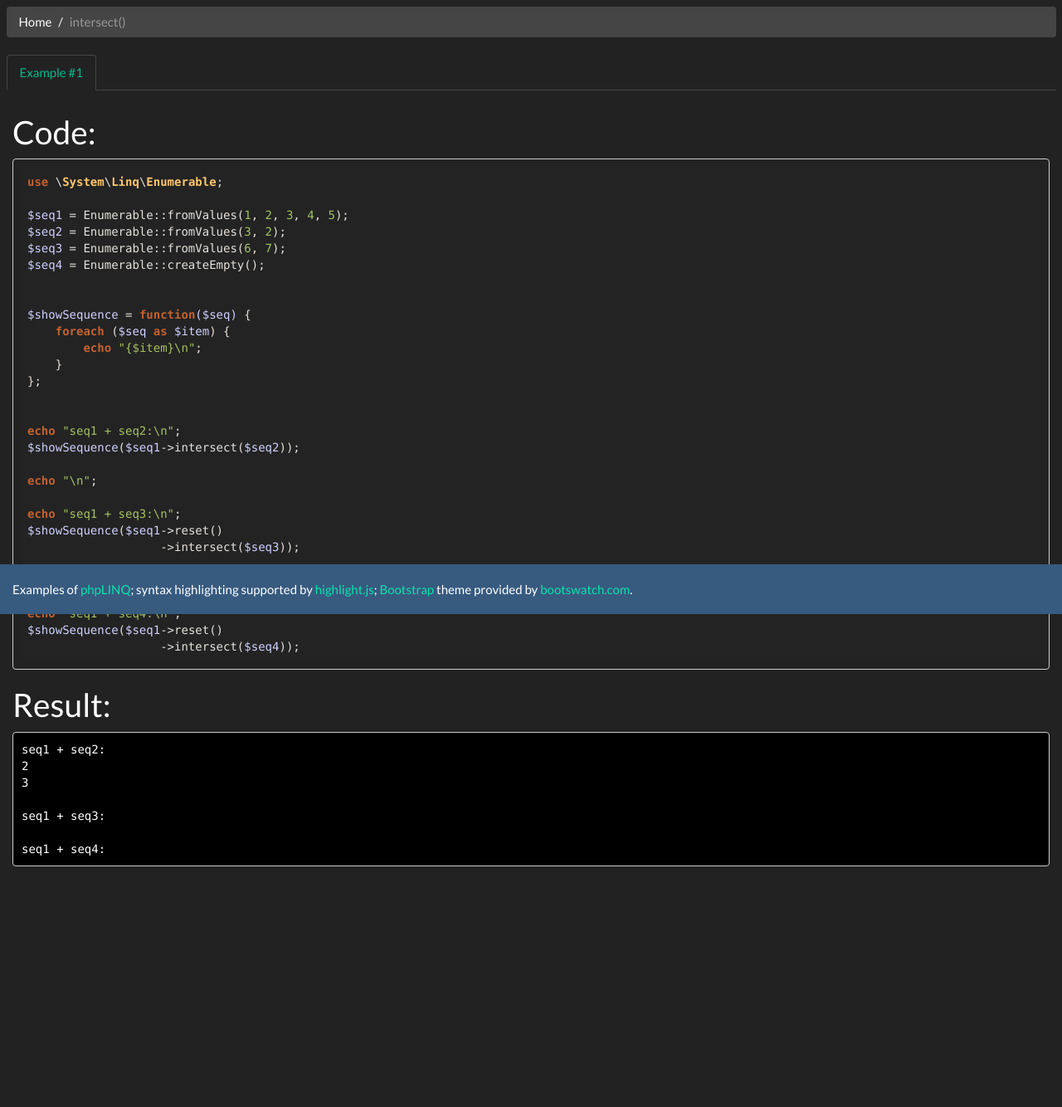
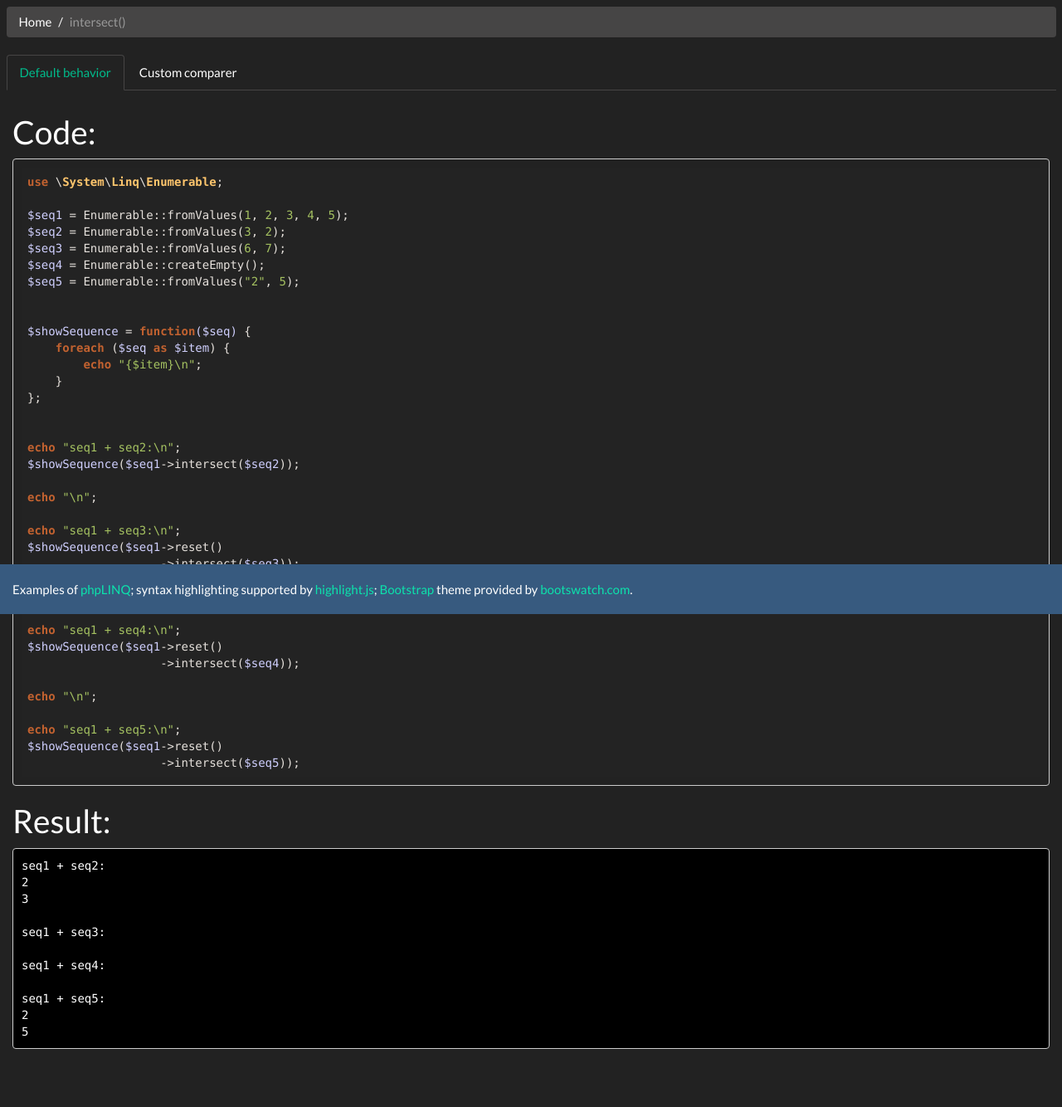
Before and after one commit to mkloubert/phpLINQ, a PHP site: page /examples_intersect.php in a window 1280 px wide. Shown: the part 60-1394 px from the top of the page at 83% size. Before the commit the page ends 1104 px from the top, so only its background shows below. Run offline with PHP 8.4, Linux system fonts and the light colour scheme; some libraries are stand-ins or nearby versions.

Commit message:
- UPD: examples for intersect() method

```diff
--- a/examples/examples_intersect.php
+++ b/examples/examples_intersect.php
@@ -12,12 +12,14 @@ $pageTitle = 'intersect()';
 
 // example #1
 $examples[] = new Example();
+$examples[0]->title = 'Default behavior';
 $examples[0]->sourceCode = 'use \\System\\Linq\\Enumerable;
 
 $seq1 = Enumerable::fromValues(1, 2, 3, 4, 5);
 $seq2 = Enumerable::fromValues(3, 2);
 $seq3 = Enumerable::fromValues(6, 7);
 $seq4 = Enumerable::createEmpty();
+$seq5 = Enumerable::fromValues("2", 5);
 
 
 $showSequence = function($seq) {
@@ -41,6 +43,57 @@ echo "\n";
 echo "seq1 + seq4:\n";
 $showSequence($seq1->reset()
 		           ->intersect($seq4));
+
+echo "\n";
+
+echo "seq1 + seq5:\n";
+$showSequence($seq1->reset()
+		           ->intersect($seq5));
+';
+
+// example #2
+$examples[] = new Example();
+$examples[1]->title = 'Custom comparer';
+$examples[1]->sourceCode = 'use \\System\\Linq\\Enumerable;
+
+$seq1 = Enumerable::fromValues(1, 2, 3, 4, 5);
+$seq2 = Enumerable::fromValues(3, 2);
+$seq3 = Enumerable::fromValues(6, 7);
+$seq4 = Enumerable::createEmpty();
+$seq5 = Enumerable::fromValues("2", 5);
+
+
+$myComparer = function($x, $y) {
+	return $x === $y;
+};
+
+$showSequence = function($seq) {
+	foreach ($seq as $item) {
+		echo "{$item}\n";
+	}
+};
+
+
+echo "seq1 + seq2:\n";
+$showSequence($seq1->intersect($seq2, $myComparer));
+
+echo "\n";
+
+echo "seq1 + seq3:\n";
+$showSequence($seq1->reset()
+		           ->intersect($seq3, $myComparer));
+
+echo "\n";
+
+echo "seq1 + seq4:\n";
+$showSequence($seq1->reset()
+		           ->intersect($seq4, $myComparer));
+
+echo "\n";
+
+echo "seq1 + seq5:\n";
+$showSequence($seq1->reset()
+		           ->intersect($seq5, $myComparer));
 ';
 
 
```
